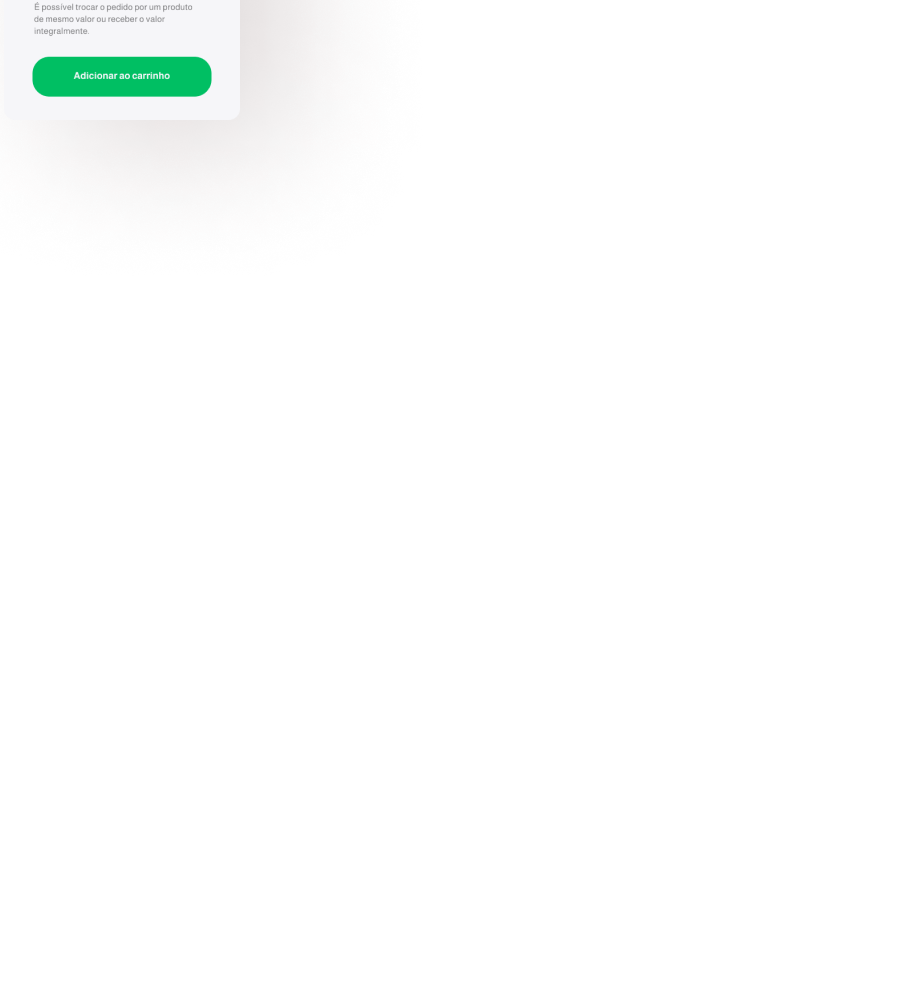
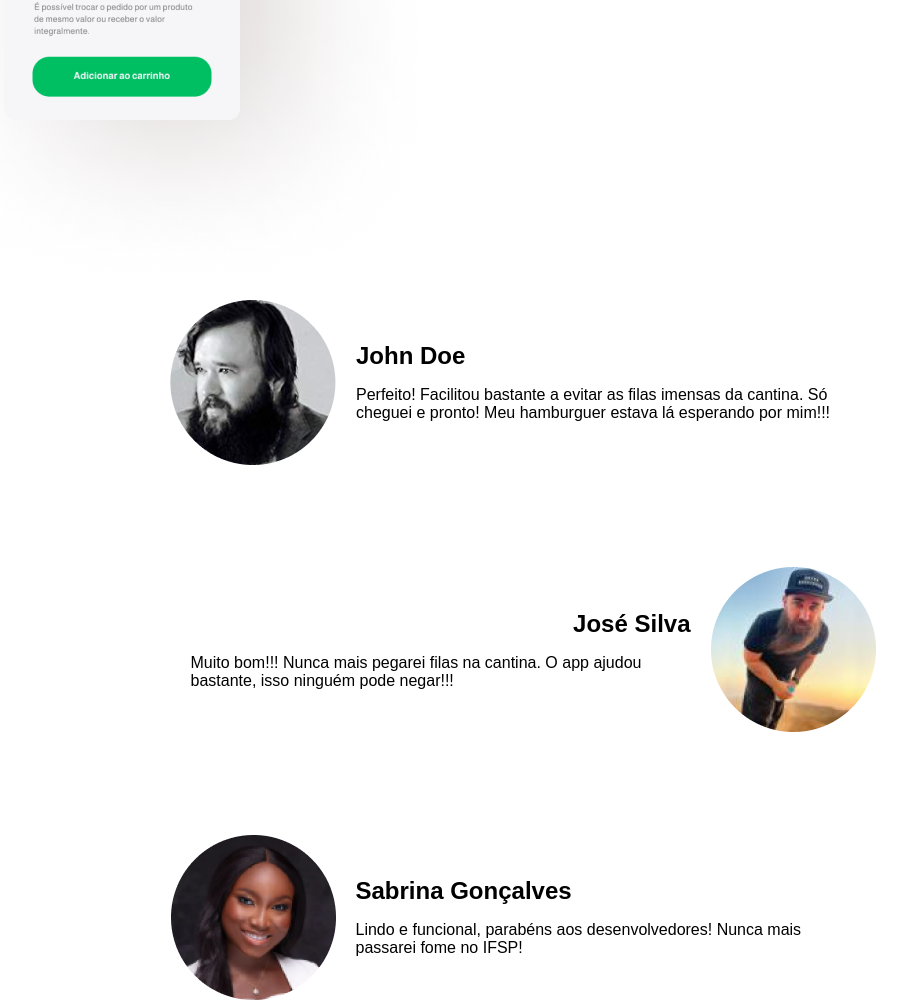
Before and after one commit to rrcasaque/ifoodsp, a plain HTML site: page index.html in a window 1280 px wide. Shown: the part 4147-5147 px from the top of the page, without its empty margins (117-1024 px from the left). Before the commit the page ends 4447 px from the top, so only its background shows below. Drawn offline with Linux system fonts and the light colour scheme.

Commit message:
feat: implemented feedback section

```diff
--- a/index.html
+++ b/index.html
@@ -75,5 +75,37 @@
         </div>
       </div>
     </section>
+    <section class="avaliacoes">
+      <div class="box">
+        <img src="assets/Ellipse 1.png" alt="" />
+        <div>
+          <h2>John Doe</h2>
+          <p>
+            Perfeito! Facilitou bastante a evitar as filas imensas da cantina.
+            Só cheguei e pronto! Meu hamburguer estava lá esperando por mim!!!
+          </p>
+        </div>
+      </div>
+      <div class="box">
+        <div>
+          <h2>José Silva</h2>
+          <p>
+            Muito bom!!! Nunca mais pegarei filas na cantina. O app ajudou
+            bastante, isso ninguém pode negar!!!
+          </p>
+        </div>
+        <img src="assets/image (1).png" alt="" />
+      </div>
+      <div class="box">
+        <img src="assets/image (2).png" alt="" />
+        <div>
+          <h2>Sabrina Gonçalves</h2>
+          <p>
+            Lindo e funcional, parabéns aos desenvolvedores! Nunca mais passarei
+            fome no IFSP!
+          </p>
+        </div>
+      </div>
+    </section>
   </body>
 </html>
--- a/style.css
+++ b/style.css
@@ -106,3 +106,34 @@
 .funcionamento > div > div > p {
   color: #737373;
 }
+
+.avaliacoes {
+  display: flex;
+  align-items: center;
+  justify-content: space-between;
+  flex-direction: column;
+  height: 700px;
+}
+
+.avaliacoes > .box {
+  display: flex;
+  align-items: center;
+  justify-content: space-between;
+}
+
+.avaliacoes > .box > div {
+  display: flex;
+  justify-content: space-between;
+  height: 80px;
+  width: 500px;
+  flex-direction: column;
+  margin: 0 20px;
+}
+
+.avaliacoes > .box > div:nth-child(even) {
+  align-items: flex-start;
+}
+
+.avaliacoes > .box > div:nth-child(odd) {
+  align-items: flex-end;
+}
```
